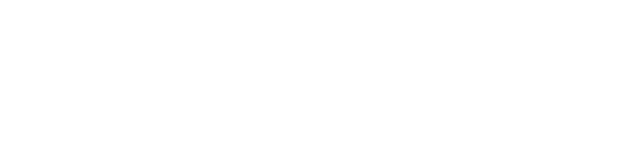
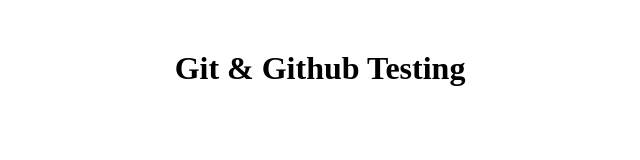
Before and after one commit to abmanan12/testing, a plain HTML site: page index.html in a window 1280 px wide. Shown: the whole page, without its empty margins (320-960 px from the left). Drawn offline with Linux system fonts and the light colour scheme.

Commit message:
heading and style added

```diff
--- a/index.css
+++ b/index.css
@@ -0,0 +1,4 @@
+h1{
+    text-align: center;
+    margin-top: 50px;
+}
--- a/index.html
+++ b/index.html
@@ -1,11 +1,19 @@
 <!DOCTYPE html>
 <html lang="en">
+
 <head>
     <meta charset="UTF-8">
     <meta name="viewport" content="width=device-width, initial-scale=1.0">
     <title>Testing</title>
+
+    <link rel="stylesheet" href="index.css">
+
 </head>
+
 <body>
 
+    <h1>Git & Github Testing</h1>
+
 </body>
+
 </html>
```
